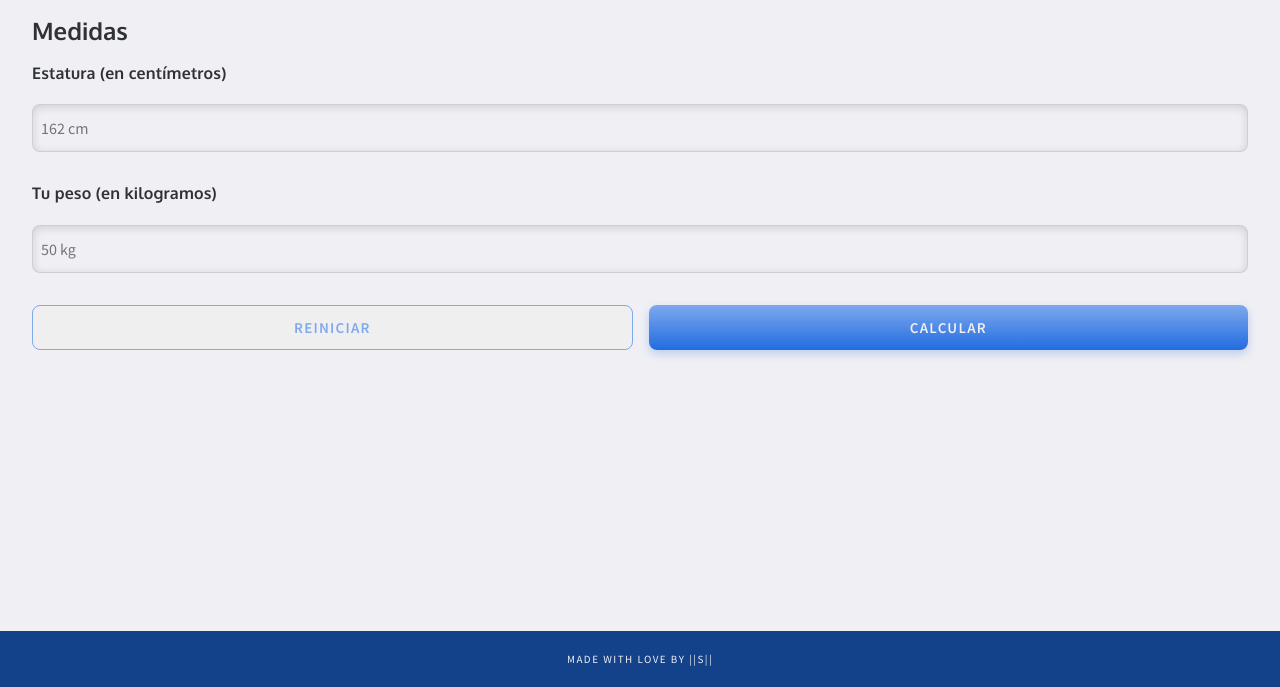
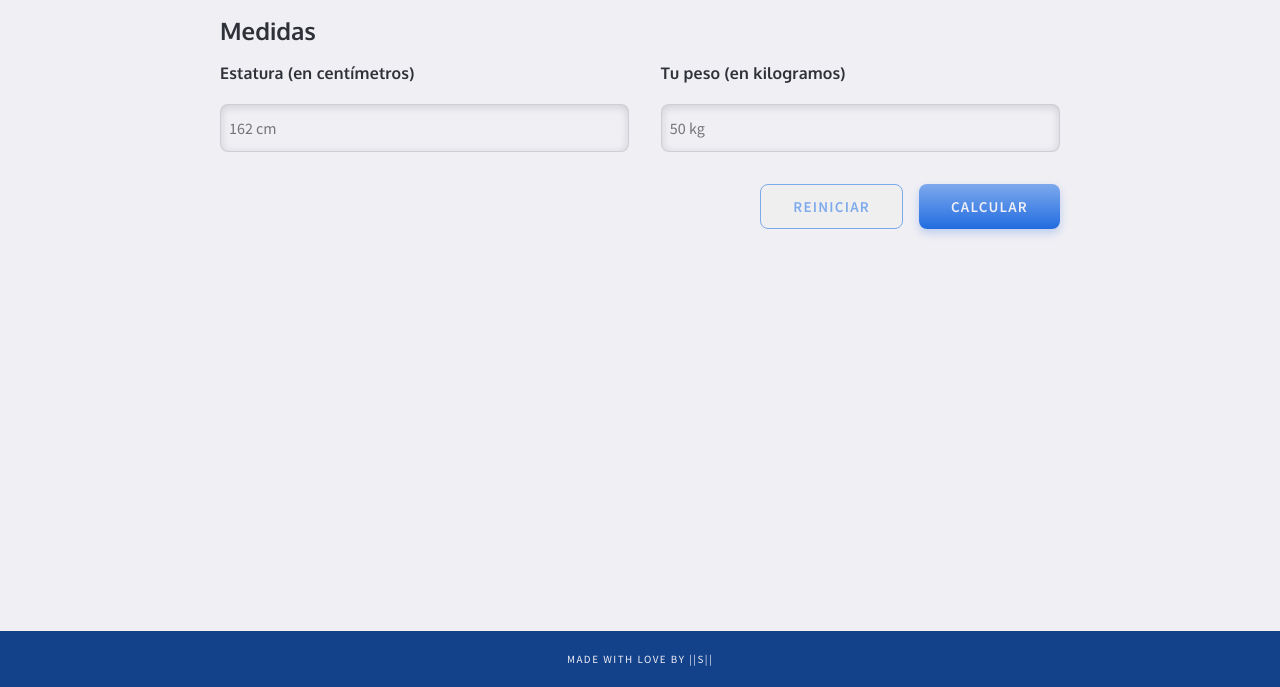
Before and after one commit to sebas-tcotd/imcovid, a website built with Parcel: page index.html in a window 1280 px wide. Shown: the part 225-912 px from the top of the page. Built offline with nearby package versions, Linux system fonts and the light colour scheme.

Commit message:
feat: add responsiveness

```diff
--- a/css/components/-form.component.css
+++ b/css/components/-form.component.css
@@ -13,21 +13,55 @@
   flex-direction: column;
   gap: calc(var(--space-32) * 1rem);
 }
+@media only screen and (min-width: 768px) {
+  .c-form__section {
+    flex-direction: row;
+  }
+}
 
 .c-form__control {
   display: flex;
   flex-direction: column;
   gap: 1.375rem;
 }
+@media only screen and (min-width: 768px) {
+  .c-form__control {
+    flex: 1 1 auto;
+  }
+}
 
 .c-form__buttons {
   display: flex;
+  flex-direction: column-reverse;
   gap: calc(var(--space-16) * 1rem);
   justify-content: space-between;
+}
+@media only screen and (min-width: 360px) {
+  .c-form__buttons {
+    flex-direction: row;
+    gap: calc(var(--space-16) * 1rem);
+    justify-content: space-between;
+  }
+}
+@media only screen and (min-width: 768px) {
+  .c-form__buttons {
+    gap: calc(var(--space-32) * 1rem);
+  }
+}
+@media only screen and (min-width: 1024px) {
+  .c-form__buttons {
+    gap: calc(var(--space-16) * 1rem);
+    justify-content: flex-end;
+  }
 }
 
 .c-form__buttons * {
   flex: 1 1 auto;
+}
+@media only screen and (min-width: 1024px) {
+  .c-form__buttons * {
+    flex: unset;
+  }
 }
 
 .c-form__button--primary {
--- a/css/objects/objects.css
+++ b/css/objects/objects.css
@@ -8,6 +8,11 @@
 @media only screen and (min-width: 768px) {
   .o-container {
     width: calc(100% - (var(--space-32) * 1rem) * 2);
+  }
+}
+@media only screen and (min-width: 1024px) {
+  .o-container {
+    width: 52.5rem;
   }
 }
 
```
